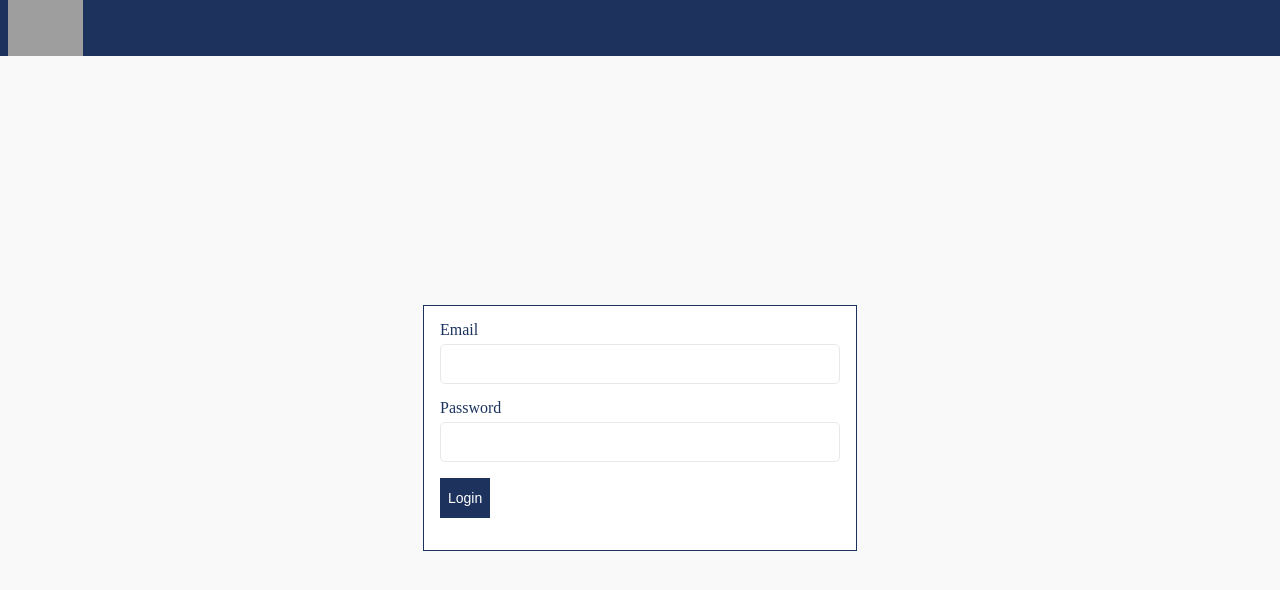
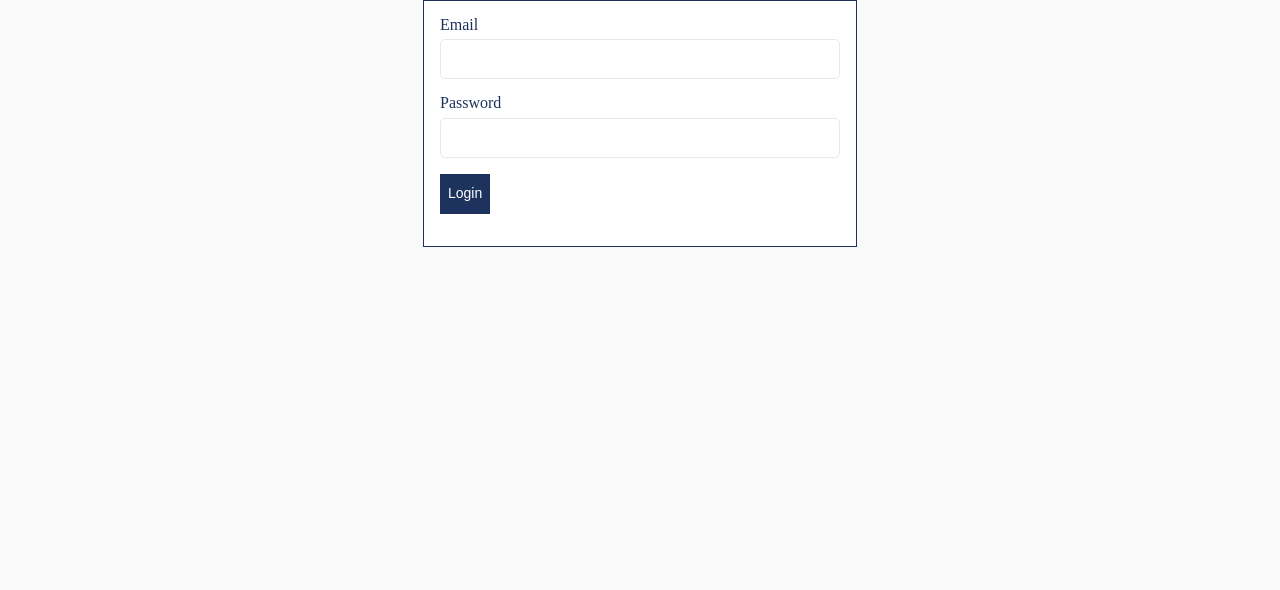
Before and after one commit to ravindrap52/vueformtesting, a Vue app: page / in a window 1280 px wide. Shown: the top 590 px of the page. Built offline with nearby package versions, Linux system fonts and the light colour scheme; grey boxes are pictures that could not be loaded.

Commit message:
Login Form test cases

```diff
--- a/src/App.vue
+++ b/src/App.vue
@@ -1,27 +1,28 @@
 <template>
-  <div class="grid--container">
-    <Header></Header>
-    <Main></Main>
+  <div class="route--display--container">
+    <Login @form-submitted="doSubmit"></Login>
   </div>
 </template>
 
 <script>
-import Header from "./components/Header";
-import Main from "./components/Main";
+import Login from "@/views/Login.vue";
+
 export default {
   name: "App",
   components: {
-    Header,
-    Main
+    Login
+  },
+  methods: {
+    doSubmit(data) {
+      console.log(data.email);
+    }
   }
 };
 </script>
 <style lang="scss">
-.grid--container {
-  display: $display-gird;
-  grid-template-rows: 3.5rem 1fr auto;
-  height: 100vh;
-  grid-gap: 0.5rem;
-  min-height: 100%;
+.route--display--container {
+  display: $display-flex;
+  justify-content: center;
+  align-self: center;
 }
 </style>
--- a/src/components/Main.vue
+++ b/src/components/Main.vue
@@ -1,5 +1,5 @@
 <template>
-  <div class="route--display--container">
+  <div>
     <router-view />
   </div>
 </template>
@@ -10,10 +10,4 @@ export default {
 };
 </script>
 
-<style lang="scss" scoped>
-.route--display--container {
-  display: $display-flex;
-  justify-content: center;
-  align-self: center;
-}
-</style>
+<style lang="scss" scoped></style>
--- a/src/views/Login.vue
+++ b/src/views/Login.vue
@@ -6,6 +6,7 @@
         <input
           type="email"
           id="email"
+          data-testid="email"
           class="form--input"
           v-model="loginForm.email"
           @blur="$v.loginForm.email.$touch()"
@@ -20,6 +21,7 @@
         <input
           type="password"
           id="password"
+          data-testid="password"
           class="form--input"
           v-model="loginForm.password"
           @blur="$v.loginForm.email.$touch()"
@@ -62,14 +64,15 @@ export default {
     doLogin() {
       this.$v.$touch();
       if (!this.$v.$invalid) {
-        this.$store
-          .dispatch("login", this.loginForm)
-          .then(() => {
-            this.$router.push({ path: "/dashboard" });
-          })
-          .catch(error => {
-            console.error(error);
-          });
+        this.$emit("form-submitted", this.loginForm);
+        // this.$store
+        //   .dispatch("login", this.loginForm)
+        //   .then(() => {
+        //     this.$router.push({ path: "/dashboard" });
+        //   })
+        //   .catch(error => {
+        //     console.error(error);
+        //   });
       }
     }
   }
```
Also changed, not shown: 2 other files (tests, documents, lock files or other folders).
